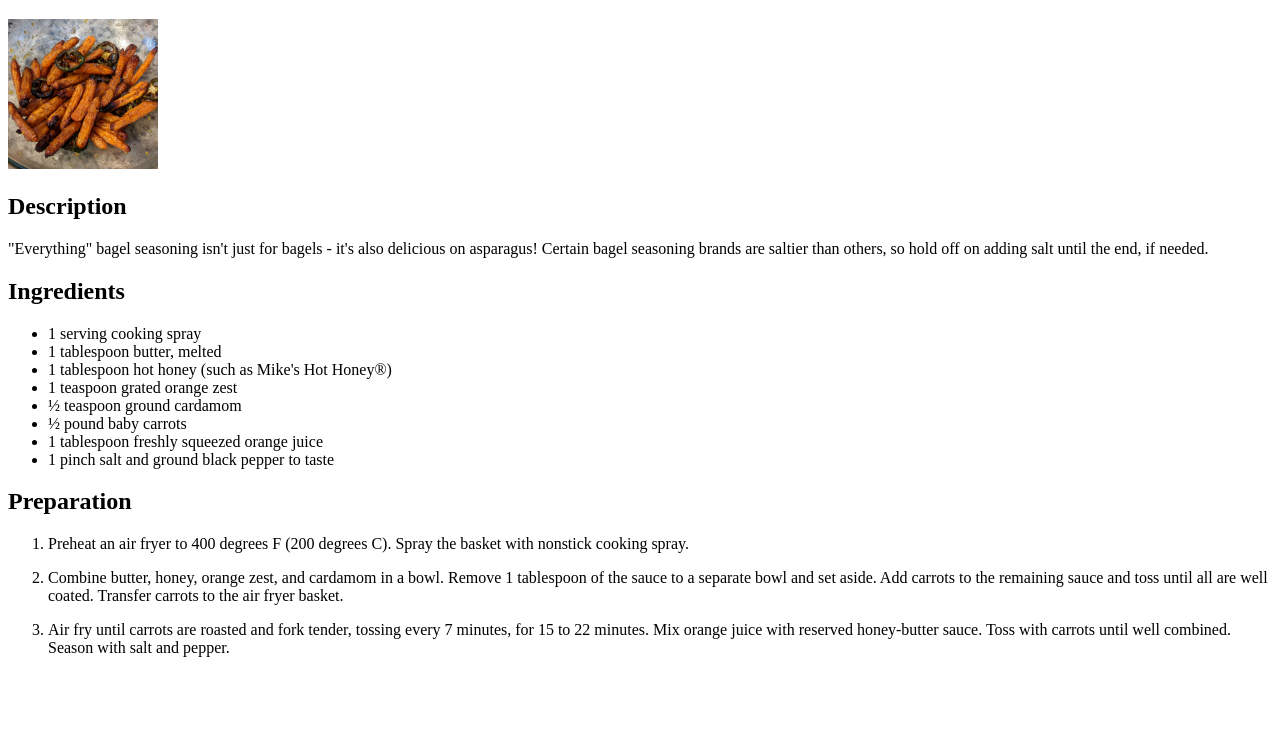
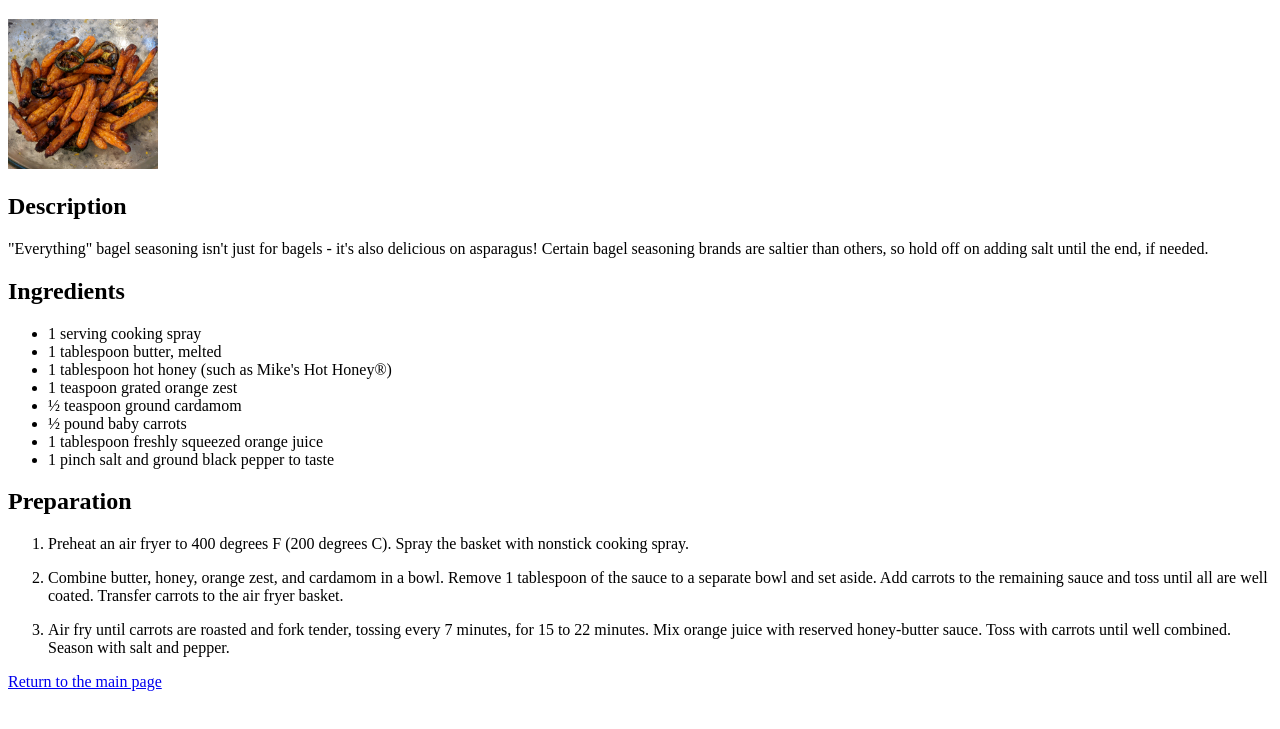
Before and after one commit to Aitbytes/odin-recipes, a plain HTML site: page roasted_carrots.html in a window 1280 px wide. Shown: the part 61-790 px from the top of the page. Drawn offline with Linux system fonts and the light colour scheme.

Commit message:
Add link to the main page

```diff
--- a/roasted_carrots.html
+++ b/roasted_carrots.html
@@ -31,5 +31,7 @@
             <li><p>Combine butter, honey, orange zest, and cardamom in a bowl. Remove 1 tablespoon of the sauce to a separate bowl and set aside. Add carrots to the remaining sauce and toss until all are well coated. Transfer carrots to the air fryer basket.</p></li>
             <li><p>Air fry until carrots are roasted and fork tender, tossing every 7 minutes, for 15 to 22 minutes. Mix orange juice with reserved honey-butter sauce. Toss with carrots until well combined. Season with salt and pepper.</p></li>
         </ol>
+
+        <a href="index.html">Return to the main page</a>
     </body>
 </html>
```
Also changed, not shown: Air_Fryer_Asparagus.html (+1 -0 lines), Chicken-Thighs-and-Potatoes.html (+1 -0 lines).
